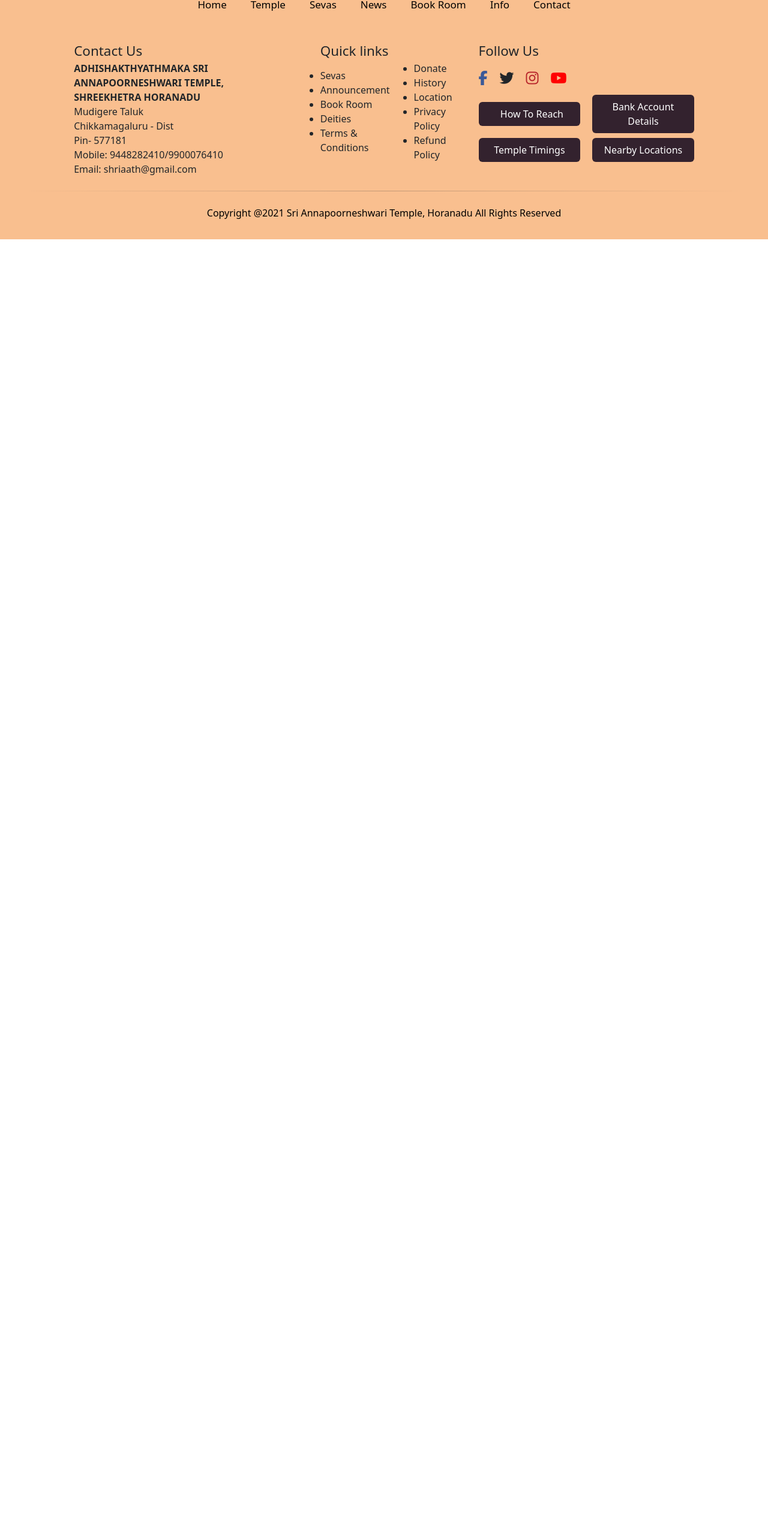
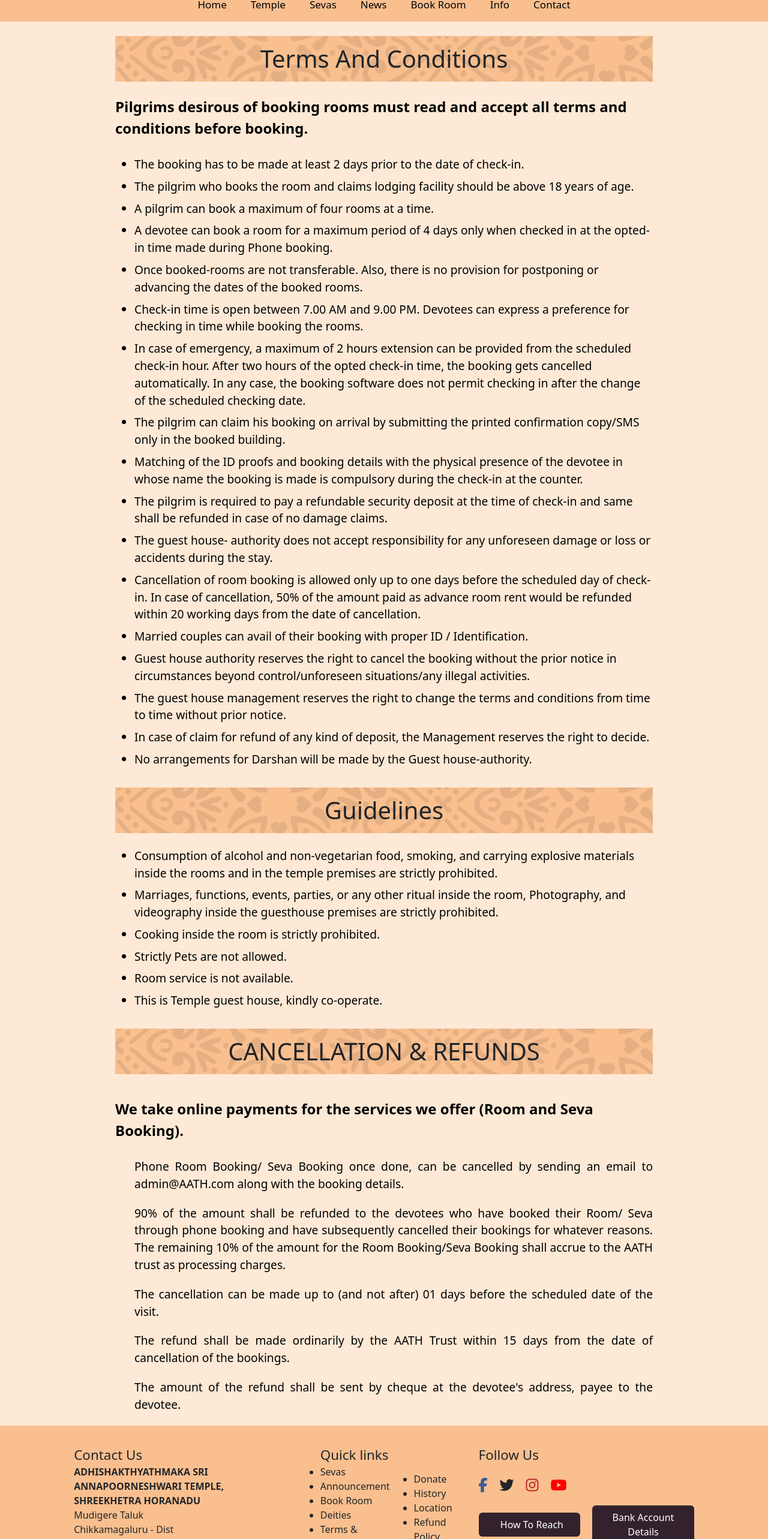
Before and after one commit to amruthesh-amru/hornadu, a React (Vite) app in the folder hornadu/: page /terms in a window 1280 px wide. Shown: the part 132-2698 px from the top of the page at 60% size. Before the commit the page ends 800 px from the top, so only its background shows below. Built offline with nearby package versions, Linux system fonts and the light colour scheme; a web font is replaced by a local one.

Commit message:
minor changes

```diff
--- a/hornadu/index.html
+++ b/hornadu/index.html
@@ -2,9 +2,13 @@
 <html lang="en">
   <head>
     <meta charset="UTF-8" />
-    <link rel="icon" type="image/svg+xml" href="/vite.svg" />
+    <link
+      rel="icon"
+      type="image/jpeg"
+      href="./src//assets/horanadu_logo.jpeg"
+    />
     <meta name="viewport" content="width=device-width, initial-scale=1.0" />
-    <title>Vite + React</title>
+    <title>SRI KSHETRA HORANADU</title>
     <script
       src="https://kit.fontawesome.com/077497d41f.js"
       crossorigin="anonymous"
--- a/hornadu/src/appRouter/index.jsx
+++ b/hornadu/src/appRouter/index.jsx
@@ -11,6 +11,7 @@ import BankDetails from "../pages/BankDetails";
 import NearbyPlaces from "../pages/NearbyPlaces";
 import DarshanaRules from "../pages/DarshanaRules";
 import ContactUs from "../pages/ContactUs";
+import Terms from "../pages/Terms";
 
 const AppRouter = () => {
   return (
@@ -27,6 +28,7 @@ const AppRouter = () => {
       <Route path="/nearbyPlaces" element={<NearbyPlaces />} />
       <Route path="/darshanaRules" element={<DarshanaRules />} />
       <Route path="/contactUs" element={<ContactUs />} />
+      <Route path="/terms" element={<Terms />} />
     </Routes>
   );
 };
--- a/hornadu/src/components/Footer.jsx
+++ b/hornadu/src/components/Footer.jsx
@@ -53,7 +53,7 @@ function Footer() {
                     <li onClick={scrollToTop}>Deities</li>
                   </NavLink>
 
-                  <NavLink to="#">
+                  <NavLink to="/terms">
                     <li onClick={scrollToTop}>Terms & Conditions</li>
                   </NavLink>
                 </ul>
@@ -61,7 +61,9 @@ function Footer() {
               <div>
                 <ul className="list-disc">
                   <li>Donate</li>
-                  <li>History</li>
+                  <NavLink to="/history">
+                    <li onClick={scrollToTop}>History</li>
+                  </NavLink>
                   <a
                     href="https://www.google.com/maps/place/Adhishakthyathmaka+Shri+Annapurneshwari+Devi+Temple+-+(Horanadu)/@13.2767139,75.3412627,17z/data=!3m1!4b1!4m6!3m5!1s0x3bbb37e060ccf5b3:0x74031e2d5f52c0ca!8m2!3d13.2767139!4d75.3438376!16zL20vMGgwd3Zy?entry=ttu"
                     target="_blank"
@@ -70,8 +72,9 @@ function Footer() {
                     <li>Location</li>
                   </a>
 
-                  <li>Privacy Policy</li>
-                  <li>Refund Policy</li>
+                  <NavLink to="/terms">
+                    <li onClick={scrollToTop}>Refund Policy</li>
+                  </NavLink>
                 </ul>
               </div>
             </div>
@@ -84,8 +87,20 @@ function Footer() {
             <div className="flex gap-5 mt-4 md:items-center md:justify-start items-center justify-center text-[1.5rem] mb-4 ">
               <i className="fa-brands fa-facebook-f text-[#3b5998]"></i>
               <i className="fa-brands fa-twitter text-[##55acee]"></i>
-              <i className="fa-brands fa-instagram text-[#b7242a]"></i>
-              <i className="fa-brands fa-youtube text-[#ff0000]"></i>
+              <a
+                href="https://www.instagram.com/srikshetrahoranadu?igsh=MXhvZDdwMHVqYXp4dQ=="
+                target="_blank"
+                rel="noreferrer"
+              >
+                <i className="fa-brands fa-instagram text-[#b7242a]"></i>
+              </a>
+              <a
+                href="https://youtube.com/@SriKshetraHoranaduOfficial?si=GFQ-12DYBMsABTXU"
+                target="_blank"
+                rel="noreferrer"
+              >
+                <i className="fa-brands fa-youtube text-[#ff0000]"></i>
+              </a>
             </div>
             <div className="text-white flex items-center  gap-5">
               <NavLink to="/howToReach">
--- a/hornadu/src/components/Navbar.jsx
+++ b/hornadu/src/components/Navbar.jsx
@@ -31,7 +31,7 @@ function Navbar() {
           <h1 className="md:text-[16px] text-[14px] ">
             Adhishakthyathmaka Sri Annapoorneshwari Temple
           </h1>
-          <h1 className="md:text-[24px] font-[600] text-center ">
+          <h1 className="md:text-[24px] font-[600] md:text-left text-center ">
             Sri Kshetra Horanadu
           </h1>
         </div>
--- /dev/null
+++ b/hornadu/src/pages/Terms.jsx
@@ -0,0 +1,172 @@
+import Subnavbar from "../components/Subnavbar";
+
+function Terms() {
+  return (
+    <>
+      <div className="bg-light-pink">
+        <br />
+        <Subnavbar title="Terms And Conditions" />
+        <div className="flex flex-col mx-auto my-0 w-[90%] md:w-[70%] gap-7 mb-6">
+          <div>
+            <h1 className="font-semibold mt-6 text-[1.5rem]">
+              Pilgrims desirous of booking rooms must read and accept all terms
+              and conditions before booking.
+            </h1>
+          </div>
+          <div>
+            <ul className="list-disc ">
+              <li className="ml-8 pb-2 text-[1.2rem]">
+                The booking has to be made at least 2 days prior to the date of
+                check-in.
+              </li>
+              <li className="ml-8 pb-2 text-[1.2rem]">
+                The pilgrim who books the room and claims lodging facility
+                should be above 18 years of age.
+              </li>
+              <li className="ml-8 pb-2 text-[1.2rem]">
+                A pilgrim can book a maximum of four rooms at a time.
+              </li>
+              <li className="ml-8 pb-2 text-[1.2rem]">
+                A devotee can book a room for a maximum period of 4 days only
+                when checked in at the opted-in time made during Phone booking.
+              </li>
+              <li className="ml-8 pb-2 text-[1.2rem]">
+                Once booked-rooms are not transferable. Also, there is no
+                provision for postponing or advancing the dates of the booked
+                rooms.
+              </li>
+              <li className="ml-8 pb-2 text-[1.2rem]">
+                Check-in time is open between 7.00 AM and 9.00 PM. Devotees can
+                express a preference for checking in time while booking the
+                rooms.
+              </li>
+              <li className="ml-8 pb-2 text-[1.2rem]">
+                In case of emergency, a maximum of 2 hours extension can be
+                provided from the scheduled check-in hour. After two hours of
+                the opted check-in time, the booking gets cancelled
+                automatically. In any case, the booking software does not permit
+                checking in after the change of the scheduled checking date.{" "}
+              </li>
+              <li className="ml-8 pb-2 text-[1.2rem]">
+                The pilgrim can claim his booking on arrival by submitting the
+                printed confirmation copy/SMS only in the booked building.
+              </li>
+              <li className="ml-8 pb-2 text-[1.2rem]">
+                {" "}
+                Matching of the ID proofs and booking details with the physical
+                presence of the devotee in whose name the booking is made is
+                compulsory during the check-in at the counter.
+              </li>
+              <li className="ml-8 pb-2 text-[1.2rem]">
+                The pilgrim is required to pay a refundable security deposit at
+                the time of check-in and same shall be refunded in case of no
+                damage claims.
+              </li>
+              <li className="ml-8 pb-2 text-[1.2rem]">
+                The guest house- authority does not accept responsibility for
+                any unforeseen damage or loss or accidents during the stay.
+              </li>
+              <li className="ml-8 pb-2 text-[1.2rem]">
+                Cancellation of room booking is allowed only up to one days
+                before the scheduled day of check-in. In case of cancellation,
+                50% of the amount paid as advance room rent would be refunded
+                within 20 working days from the date of cancellation.{" "}
+              </li>
+              <li className="ml-8 pb-2 text-[1.2rem]">
+                Married couples can avail of their booking with proper ID /
+                Identification.
+              </li>
+              <li className="ml-8 pb-2 text-[1.2rem]">
+                Guest house authority reserves the right to cancel the booking
+                without the prior notice in circumstances beyond
+                control/unforeseen situations/any illegal activities.
+              </li>
+              <li className="ml-8 pb-2 text-[1.2rem]">
+                The guest house management reserves the right to change the
+                terms and conditions from time to time without prior notice.
+              </li>
+              <li className="ml-8 pb-2 text-[1.2rem]">
+                In case of claim for refund of any kind of deposit, the
+                Management reserves the right to decide.
+              </li>
+              <li className="ml-8 pb-2 text-[1.2rem]">
+                No arrangements for Darshan will be made by the Guest
+                house-authority.
+              </li>
+            </ul>
+          </div>
+        </div>
+
+        <Subnavbar title="Guidelines" />
+        <div className="flex flex-col mx-auto my-0 w-[90%] md:w-[70%] gap-7 pt-6 pb-6">
+          <div>
+            <ul className="list-disc ">
+              <li className="ml-8  text-[1.2rem] pb-2">
+                Consumption of alcohol and non-vegetarian food, smoking, and
+                carrying explosive materials inside the rooms and in the temple
+                premises are strictly prohibited.
+              </li>
+              <li className="ml-8  text-[1.2rem] pb-2">
+                Marriages, functions, events, parties, or any other ritual
+                inside the room, Photography, and videography inside the
+                guesthouse premises are strictly prohibited.
+              </li>
+              <li className="ml-8  text-[1.2rem] pb-2">
+                Cooking inside the room is strictly prohibited.
+              </li>
+              <li className="ml-8  text-[1.2rem] pb-2">
+                Strictly Pets are not allowed.
+              </li>
+              <li className="ml-8  text-[1.2rem] pb-2">
+                Room service is not available.
+              </li>
+              <li className="ml-8  text-[1.2rem] pb-2">
+                This is Temple guest house, kindly co-operate.
+              </li>
+            </ul>
+          </div>
+        </div>
+
+        <Subnavbar title="CANCELLATION & REFUNDS" />
+        <div className="flex flex-col mx-auto my-0 w-[90%] md:w-[70%] gap-7 pt-4">
+          <div>
+            <h1 className="font-semibold mt-6 text-[1.5rem]">
+              We take online payments for the services we offer (Room and Seva
+              Booking).
+            </h1>
+          </div>
+          <div>
+            <ul className="list-none text-justify ">
+              <li className="ml-8 pb-5 text-[1.2rem]">
+                Phone Room Booking/ Seva Booking once done, can be cancelled by
+                sending an email to admin@AATH.com along with the booking
+                details.
+              </li>
+              <li className="ml-8  pb-5 text-[1.2rem]">
+                90% of the amount shall be refunded to the devotees who have
+                booked their Room/ Seva through phone booking and have
+                subsequently cancelled their bookings for whatever reasons. The
+                remaining 10% of the amount for the Room Booking/Seva Booking
+                shall accrue to the AATH trust as processing charges.
+              </li>
+              <li className="ml-8  pb-5 text-[1.2rem]">
+                The cancellation can be made up to (and not after) 01 days
+                before the scheduled date of the visit.
+              </li>
+              <li className="ml-8  pb-5 text-[1.2rem]">
+                The refund shall be made ordinarily by the AATH Trust within 15
+                days from the date of cancellation of the bookings.
+              </li>
+              <li className="ml-8  pb-5 text-[1.2rem]">
+                The amount of the refund shall be sent by cheque at the
+                devotee's address, payee to the devotee.
+              </li>
+            </ul>
+          </div>
+        </div>
+      </div>
+    </>
+  );
+}
+
+export default Terms;
```
Also changed, not shown: hornadu/src/pages/Home.jsx (+21 -18 lines), 1 other file (tests, documents, lock files or other folders).
